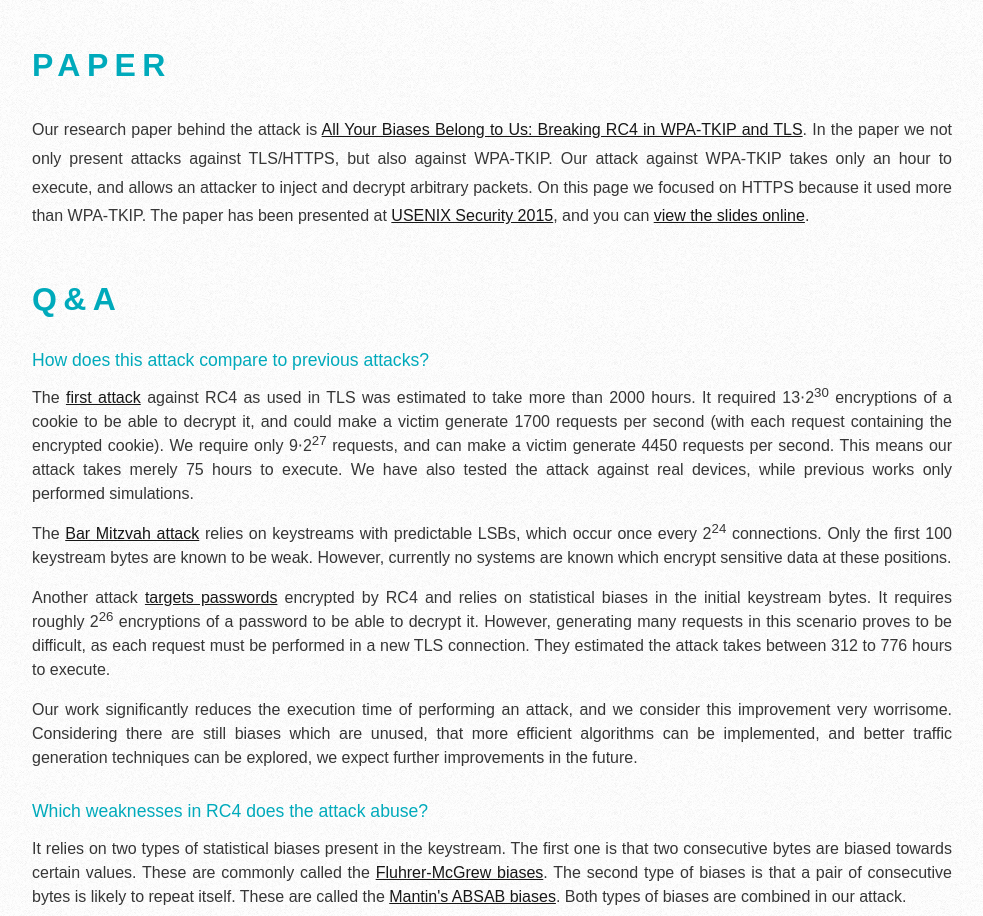
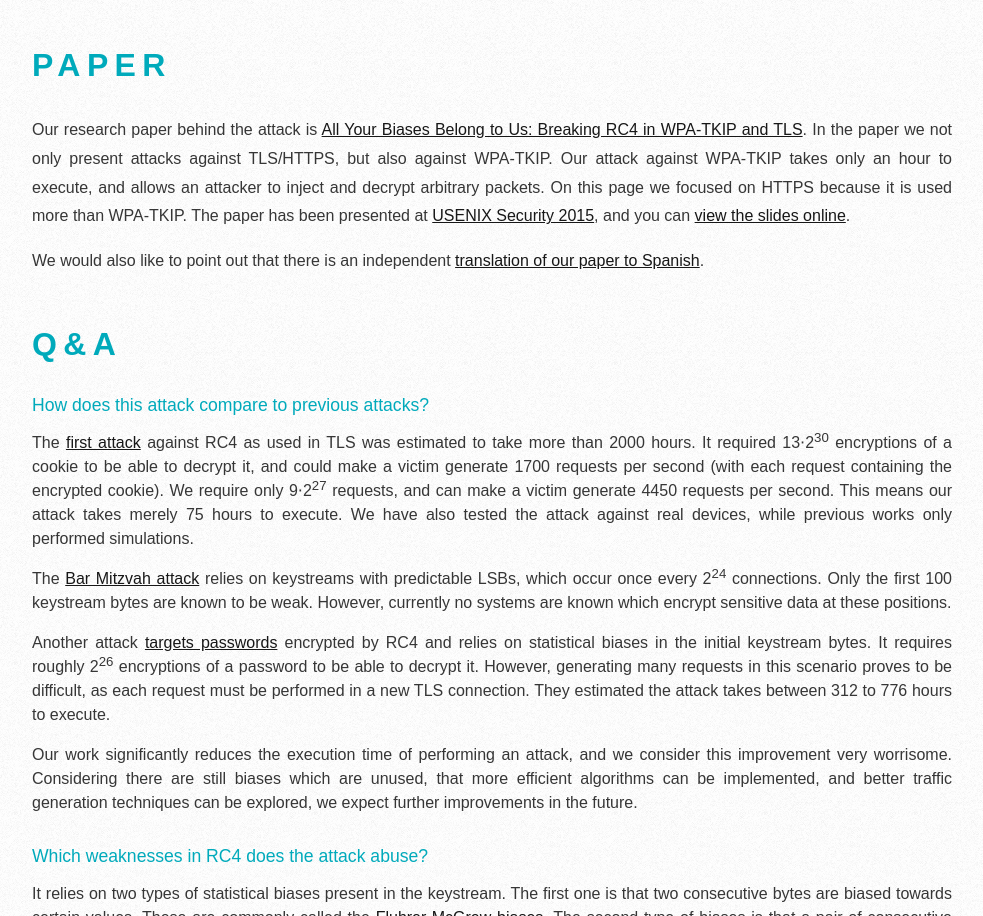
Before and after one commit to vanhoefm/rc4nomore, a plain HTML site: page index.html in a window 1280 px wide. Shown: the part 2118-3034 px from the top of the page, without its empty margins (148-1131 px from the left). Drawn offline with Linux system fonts and the light colour scheme.

Commit message:
Translation to Spanish

```diff
--- a/index.html
+++ b/index.html
@@ -105,8 +105,9 @@
 			In the paper we not only present attacks against TLS/HTTPS, but also against WPA-TKIP.
 			Our attack against WPA-TKIP takes only an hour to execute, and allows an attacker to inject and decrypt arbitrary packets.
 			<!--TODO: Get some data to defend this claim-->
-			On this page we focused on HTTPS because it used more than WPA-TKIP.
+			On this page we focused on HTTPS because it is used more than WPA-TKIP.
 			The paper has been presented at <a href="https://www.usenix.org/conference/usenixsecurity15">USENIX Security 2015</a>, and you can <a href="slides_usenix2015.pdf">view the slides online</a>.<p>
+			<p>We would also like to point out that there is an independent <a href="https://www.barrahome.org/criptografia/desencriptando-rc4-en-wpa-tkip-y-tls-2/">translation of our paper to Spanish</a>.</p>
         </div>
         <div id="content">
             <a name="faq" ></a>
```
